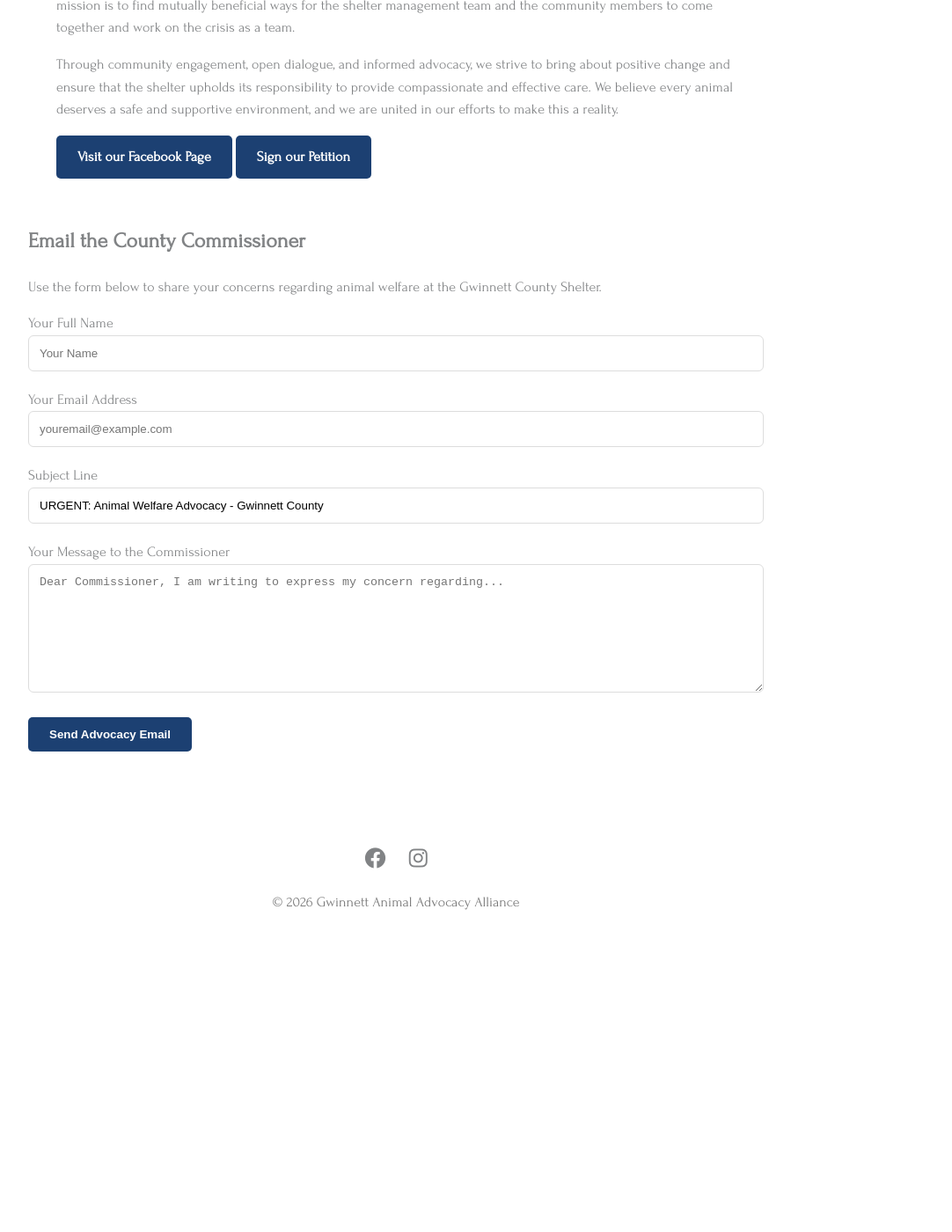
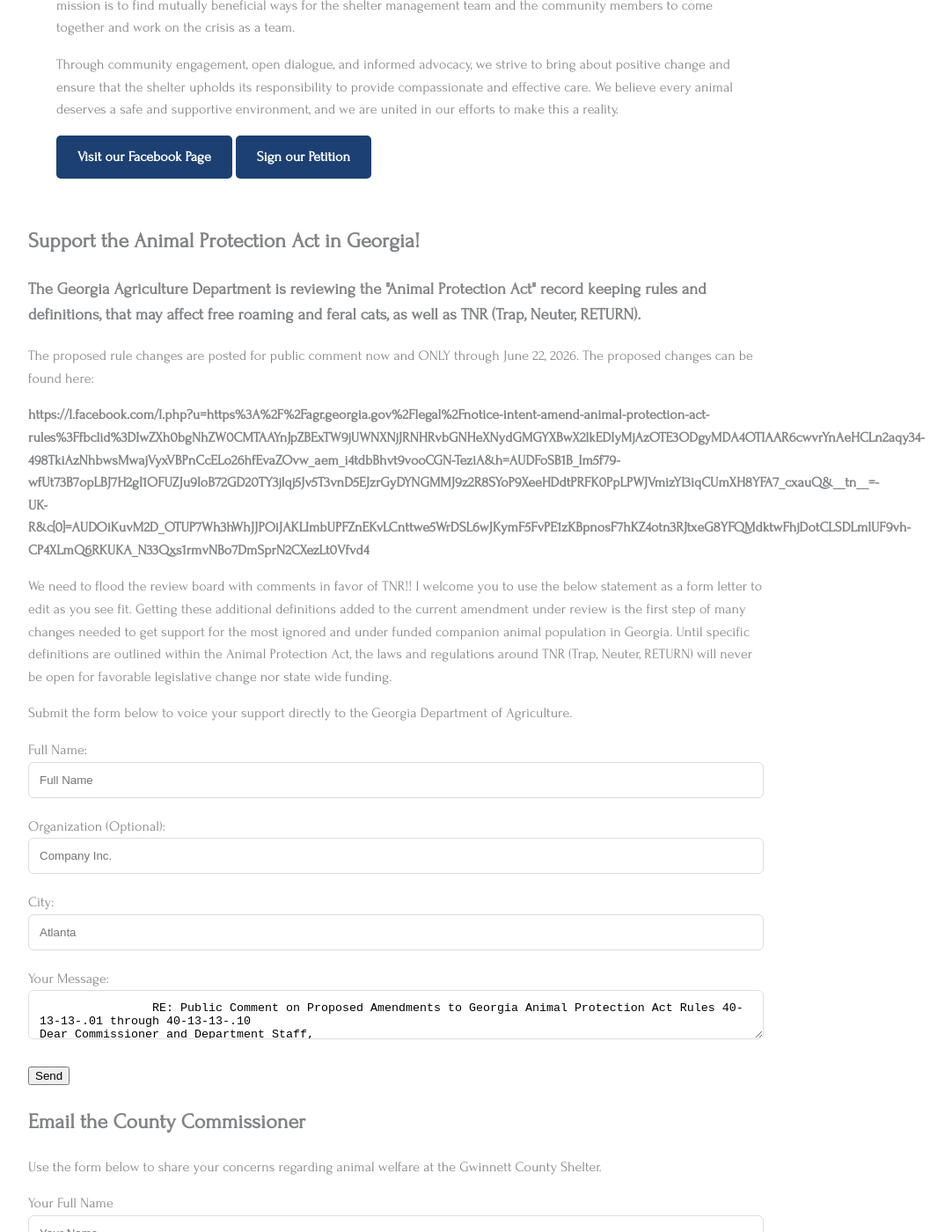
Before and after one commit to whitleybacon/gwinnett-animal-advocacy-alliance, a Jekyll site: the page built from index.html, in a window 1280 px wide and 1400 px high, scrolled down 762 px. Shown: the whole window at 88% size, without its empty margins (190-1272 px from the left). Built offline with Jekyll 4.4.1, drawn with Linux system fonts in a browser that asks for light colours; before the commit the page ends 1856 px from its top, so only the background shows below that.

Commit message:
Update index.html

```diff
--- a/index.html
+++ b/index.html
@@ -30,6 +30,58 @@
         </section>
 
         <section class="advocacy-form">
+            <h2>Support the Animal Protection Act in Georgia!</h2>
+            <h3>The Georgia Agriculture Department is reviewing the "Animal Protection Act" record keeping rules and definitions, that may affect free roaming and feral cats, as well as TNR (Trap, Neuter, RETURN).</h3>
+            <p>The proposed rule changes are posted for public comment now and ONLY through June 22, 2026. The proposed changes can be found here:</p>
+            <p><b>https://l.facebook.com/l.php?u=https%3A%2F%2Fagr.georgia.gov%2Flegal%2Fnotice-intent-amend-animal-protection-act-rules%3Ffbclid%3DIwZXh0bgNhZW0CMTAAYnJpZBExTW9jUWNXNjJRNHRvbGNHeXNydGMGYXBwX2lkEDIyMjAzOTE3ODgyMDA4OTIAAR6cwvrYnAeHCLn2aqy34-498TkiAzNhbwsMwajVyxVBPnCcELo26hfEvaZOvw_aem_i4tdbBhvt9vooCGN-TeziA&h=AUDFoSB1B_Im5f79-wfUt73B7opLBJ7H2gI1OFUZJu9IoB72GD20TY3jlqj5Jv5T3vnD5EJzrGyDYNGMMJ9z2R8SYoP9XeeHDdtPRFK0PpLPWJVmizYI3iqCUmXH8YFA7_cxauQ&__tn__=-UK-R&c[0]=AUDOiKuvM2D_OTUP7Wh3hWhJJPOiJAKLImbUPFZnEKvLCnttwe5WrDSL6wJKymF5FvPE1zKBpnosF7hKZ4otn3RJtxeG8YFQMdktwFhjDotCLSDLmlUF9vh-CP4XLmQ6RKUKA_N33Qxs1rmvNBo7DmSprN2CXezLt0Vfvd4</b></p>
+            <p>We need to flood the review board with comments in favor of TNR!! I welcome you to use the below statement as a form letter to edit as you see fit. Getting these additional definitions added to the current amendment under review is the first step of many changes needed to get support for the most ignored and under funded companion animal population in Georgia. Until specific definitions are outlined within the Animal Protection Act, the laws and regulations around TNR (Trap, Neuter, RETURN) will never be open for favorable legislative change nor state wide funding.</p>
+            <p>Submit the form below to voice your support directly to the Georgia Department of Agriculture.</p>
+
+    <form action="https://formsubmit.co/towhitley@gmail.com" method="POST">
+
+        <div class="form-group">
+            <label for="name">Full Name:</label>
+            <input type="text" id="name" name="name" placeholder="Full Name" required>
+        </div>
+
+        <div class="form-group">
+            <label for="organization">Organization (Optional):</label>
+            <input type="text" id="organization" name="organization" placeholder="Company Inc.">
+        </div>
+
+        <div class="form-group">
+            <label for="city">City:</label>
+            <input type="text" id="city" name="city" placeholder="Atlanta" required>
+        </div>
+
+        <div class="form-group">
+            <label for="message">Your Message:</label>
+            <textarea id="message" name="message">
+                RE: Public Comment on Proposed Amendments to Georgia Animal Protection Act Rules 40-13-13-.01 through 40-13-13-.10
+Dear Commissioner and Department Staff,
+Thank you for the opportunity to comment on the proposed amendments to the Georgia Animal Protection Act Rules.
+I appreciate the Department's efforts to improve animal welfare oversight and clarify the distinction between owned cats and stray cats. However, I respectfully request that the Department address a significant gap in the proposed definitions by recognizing feral cats, community cats, and community caretakers.
+The current definitions address owned cats and socialized stray cats but do not clearly identify how feral, unsocialized outdoor cats are classified. This lack of clarity creates uncertainty for shelters, veterinarians, rescue organizations, property owners, and volunteers who work with these animals throughout Georgia.
+I encourage the Department to adopt definitions for:
+• Feral Cat – a free-roaming cat that is not socialized to humans and is generally unsuitable for placement as a household pet.
+• Community Cat – a free-roaming outdoor cat, whether feral or socialized, that lives in a community setting.
+• Community Caretaker – a person who voluntarily provides food, water, shelter, monitoring, or veterinary care for community cats.
+I also respectfully request clarification that a cat returned to its established territory through a managed Trap-Neuter-Return (TNR) program, with property owner consent and ongoing caretaker oversight, is not considered abandoned. Managed TNR programs are widely used to reduce reproduction, improve animal welfare, and prevent unnecessary shelter intake.
+Providing clear definitions and guidance regarding community cats and TNR programs would improve consistency in enforcement, recordkeeping, and animal welfare practices across Georgia.
+Thank you for your consideration of these comments and your continued commitment to animal welfare.
+Respectfully,
+[Name]
+[Organization, if applicable]
+[City, Georgia]
+            </textarea>
+        </div>
+
+        <button type="submit">Send</button>
+
+    </form>
+        </section>
+
+        <section class="advocacy-form">
             <h2>Email the County Commissioner</h2>
             <p>Use the form below to share your concerns regarding animal welfare at the Gwinnett County Shelter.</p>
 
```
